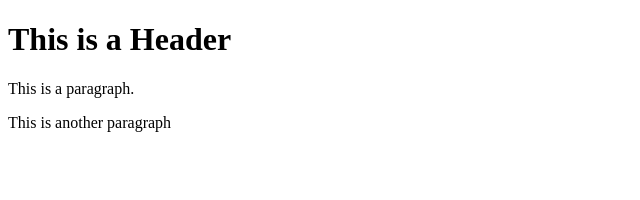
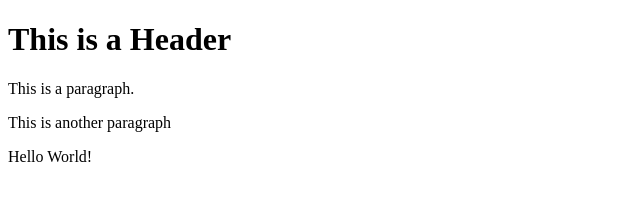
Before and after one commit to KayJayDev/git-test, a website: page index.html in a window 1280 px wide. Shown: the whole page, without its empty margins (0-640 px from the left). Drawn offline with Linux system fonts and the light colour scheme.

Commit message:
using NPM

```diff
--- a/index.html
+++ b/index.html
@@ -4,5 +4,6 @@
         <h1>This is a Header</h1>
         <p>This is a paragraph.</p>
         <p> This is another paragraph</p>
+        <p>Hello World!</p>
     </body>
 </html>
```
Also changed, not shown: package.json (added, +24 -0 lines), 2 other files.
